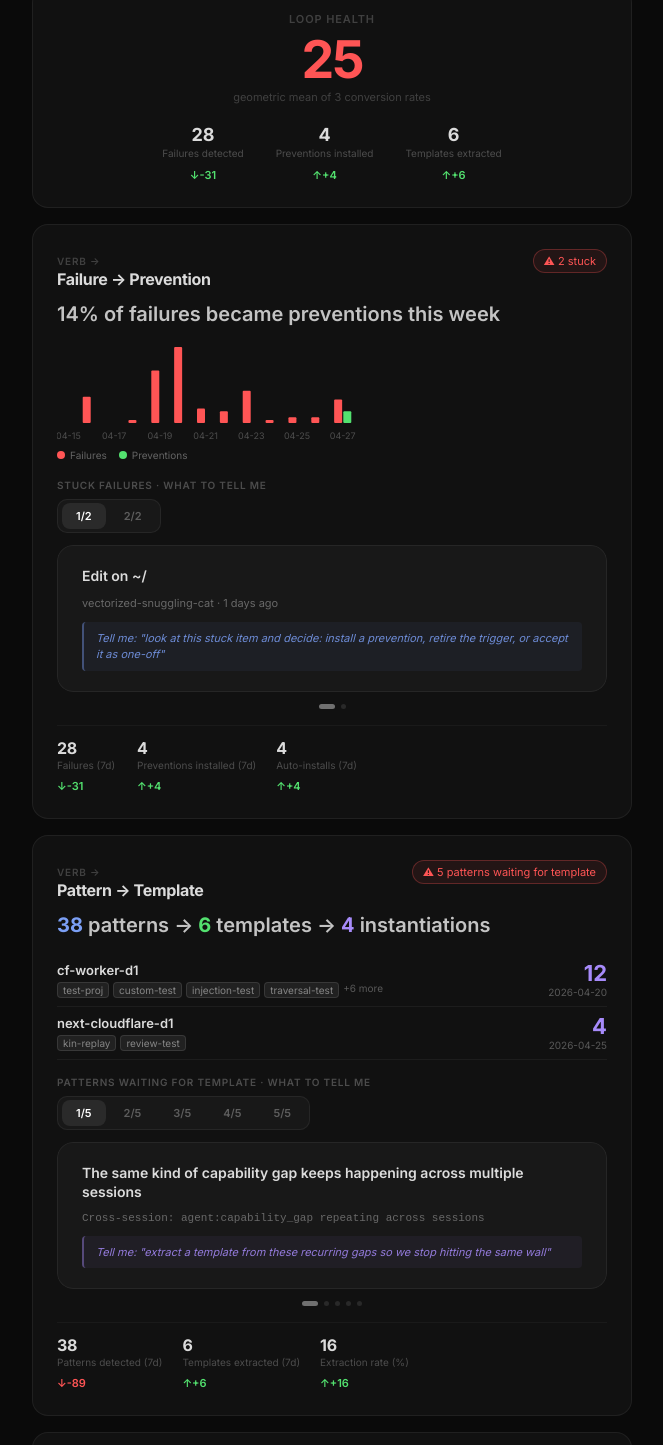
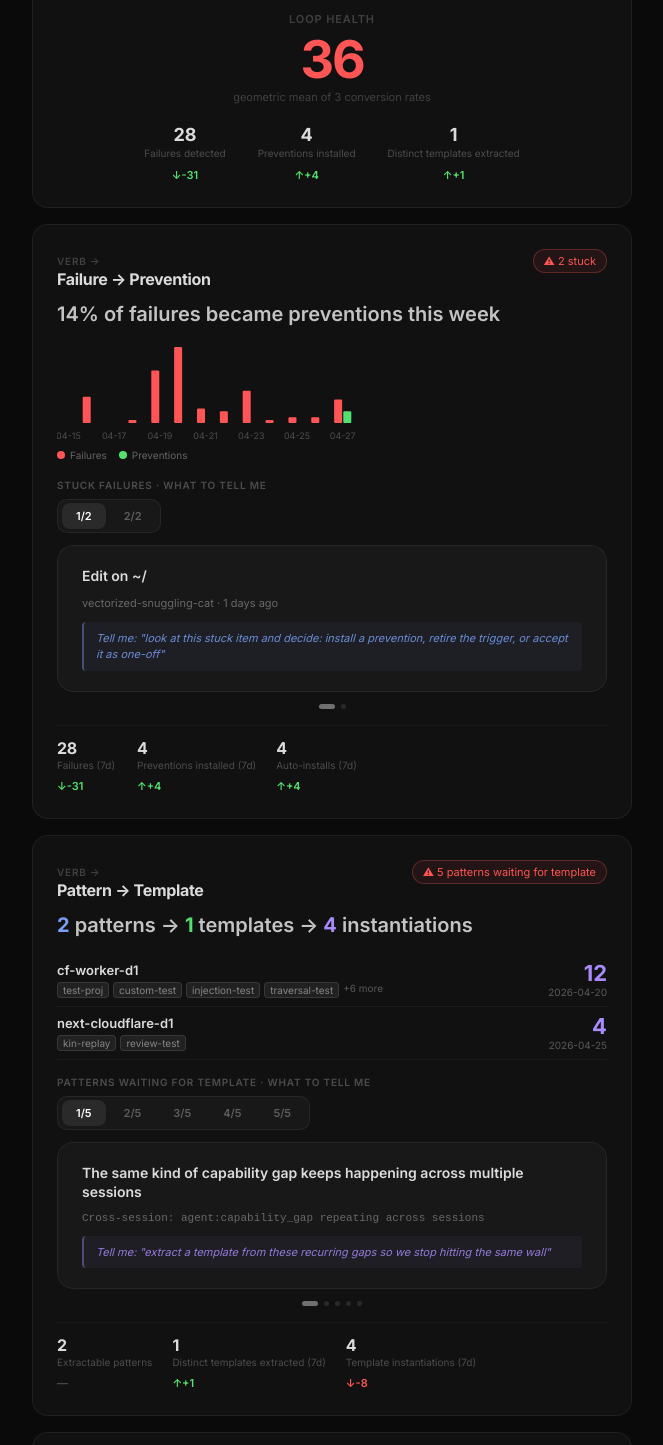
Before and after one commit to 101Reg/agent-dashboard, a React (Vite) app: page / in a window 1280 px wide. Shown: the part 142-1587 px from the top of the page, without its empty margins (308-971 px from the left). Built offline with nearby package versions, Linux system fonts and the light colour scheme.

Commit message:
Sync Agent OS data — 2026-04-28 00:13

```diff
--- a/src/components/LoopHealth.jsx
+++ b/src/components/LoopHealth.jsx
@@ -112,14 +112,14 @@ export default function LoopHealth({ failureToPrevention, patternToTemplate, pre
 
         <div style={{ textAlign: 'center' }}>
           <div style={{ fontSize: 18, fontWeight: 700, color: 'rgba(255,255,255,0.85)' }}>
-            {p2tThis.templatesExtracted ?? 0}
+            {p2tThis.distinctTemplatesExtracted ?? p2tThis.templatesExtracted ?? 0}
           </div>
           <div style={{ fontSize: 10, color: 'rgba(255,255,255,0.25)', marginTop: 2, marginBottom: 4 }}>
-            Templates extracted
+            Distinct templates extracted
           </div>
           <WoWDelta
-            current={p2tThis.templatesExtracted ?? 0}
-            previous={p2tLast.templatesExtracted ?? 0}
+            current={p2tThis.distinctTemplatesExtracted ?? p2tThis.templatesExtracted ?? 0}
+            previous={p2tLast.distinctTemplatesExtracted ?? p2tLast.templatesExtracted ?? 0}
             direction="more-is-good"
           />
         </div>
--- a/src/components/PatternToTemplate.jsx
+++ b/src/components/PatternToTemplate.jsx
@@ -72,8 +72,8 @@ export default function PatternToTemplate({ data }) {
 
   const headline = (
     <SankeyHeadline
-      patterns={thisWeek.patternsDetected}
-      templates={thisWeek.templatesExtracted}
+      patterns={thisWeek.extractablePatternCount ?? thisWeek.patternsDetected}
+      templates={thisWeek.distinctTemplatesExtracted ?? thisWeek.templatesExtracted}
       instantiations={thisWeek.templatesInstantiated}
     />
   )
@@ -140,22 +140,21 @@ export default function PatternToTemplate({ data }) {
 
   const counters = [
     {
-      label: 'Patterns detected (7d)',
-      value: thisWeek.patternsDetected,
-      delta: thisWeek.patternsDetected - lastWeek.patternsDetected,
+      label: 'Extractable patterns',
+      value: thisWeek.extractablePatternCount ?? thisWeek.patternsDetected,
+      delta: (thisWeek.extractablePatternCount ?? thisWeek.patternsDetected) - (lastWeek.extractablePatternCount ?? lastWeek.patternsDetected),
+      deltaDirection: 'neutral',
+    },
+    {
+      label: 'Distinct templates extracted (7d)',
+      value: thisWeek.distinctTemplatesExtracted ?? thisWeek.templatesExtracted,
+      delta: (thisWeek.distinctTemplatesExtracted ?? thisWeek.templatesExtracted) - (lastWeek.distinctTemplatesExtracted ?? lastWeek.templatesExtracted),
       deltaDirection: 'more-is-good',
     },
     {
-      label: 'Templates extracted (7d)',
-      value: thisWeek.templatesExtracted,
-      delta: thisWeek.templatesExtracted - lastWeek.templatesExtracted,
-      deltaDirection: 'more-is-good',
-    },
-    {
-      // value is numeric so VerbPanel WoWDelta math works correctly
-      label: 'Extraction rate (%)',
-      value: thisWeek.extractionRate,
-      delta: thisWeek.extractionRate - lastWeek.extractionRate,
+      label: 'Template instantiations (7d)',
+      value: thisWeek.templatesInstantiated,
+      delta: thisWeek.templatesInstantiated - lastWeek.templatesInstantiated,
       deltaDirection: 'more-is-good',
     },
   ]
```
Also changed, not shown: scripts/sync-data.js (+23 -4 lines), public/data.json.
